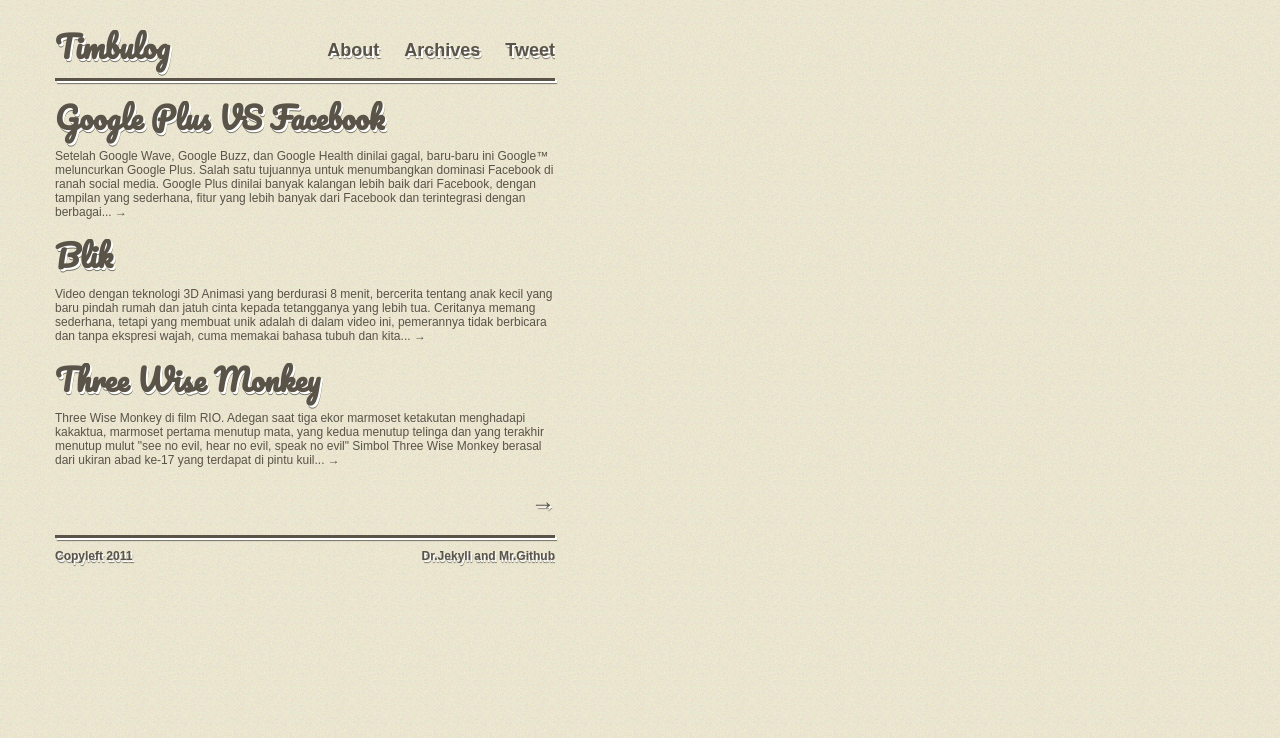
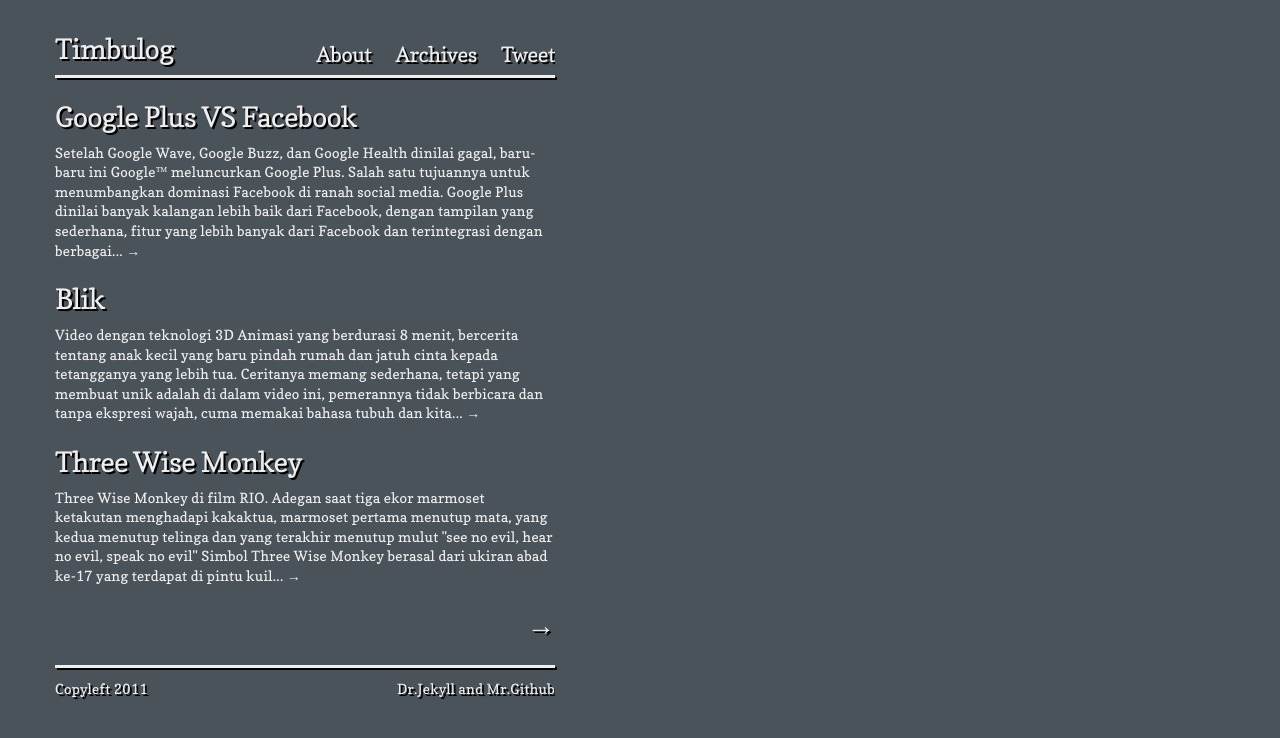
Before and after one commit to timbul/timbul.github.com, a Jekyll site: the page built from index.html, in a window 1280 px wide. Shown: the top 738 px of the page. Built offline with Jekyll 4.4.1, drawn with Linux system fonts in a browser that asks for light colours; Markdown is read by kramdown in place of the engine named in the settings; the list of posts is cut into pages by our own code.

Commit message:
edit css

```diff
--- a/404.html
+++ b/404.html
@@ -8,7 +8,6 @@
 <meta name="author" content="Heru Setiawan" />
 <meta name="google-site-verification" content="560b5oVJ23apy5RcIC3H5kBgBqt7UhhuGLpr49riXAE" />
 <link href='/css/style.css' rel='stylesheet' type='text/css' />
-<link href='http://fonts.googleapis.com/css?family=Pacifico' rel='stylesheet' type='text/css'>
 <link rel="shortcut icon" href="/images/favicon.png" type="image/x-icon" />
 <link href='/atom.xml' rel='alternate' title='Timbulog' type='application/atom+xml'/>
 </head>
--- a/_layouts/default.html
+++ b/_layouts/default.html
@@ -8,7 +8,6 @@
 <meta name="author" content="Heru Setiawan" />
 <meta name="google-site-verification" content="560b5oVJ23apy5RcIC3H5kBgBqt7UhhuGLpr49riXAE" />
 <link href='/css/style.css' rel='stylesheet' type='text/css' />
-<link href='http://fonts.googleapis.com/css?family=Pacifico' rel='stylesheet' type='text/css'>
 <link rel="shortcut icon" href="/images/favicon.png" type="image/x-icon" />
 <link href='/atom.xml' rel='alternate' title='Timbulog' type='application/atom+xml'/>
 </head>
--- a/css/style.css
+++ b/css/style.css
@@ -1,6 +1,6 @@
 @charset "utf-8";
 html, body, div, span, object, iframe, h1, h2, h3, h4, h5, h6, p, blockquote, pre, abbr, address, cite, code, del, dfn, em, img, ins, kbd, q, samp, small, strong, sub, sup, var, b, i, dl, dt, dd, ol, ul, li, fieldset, form, label, legend, table, caption, tbody, tfoot, thead, tr, th, td, article, aside, canvas, details, figcaption, figure, footer, header, hgroup, menu, nav, section, summary, time, mark, audio, video{margin:0; padding:0; border:0; outline:0; vertical-align:baseline; background:transparent; }
-body{line-height:1; }
+body{line-height:1.4; }
 article, aside, canvas, details, figcaption, figure, footer, header, hgroup, menu, nav, section, summary{display:block; }
 blockquote, q{quotes:none; }
 blockquote:before, blockquote:after, q:before, q:after{content:''; content:none; }
@@ -19,23 +19,29 @@
 .column {margin: 0 5px;	overflow: hidden;float: left;display: inline;}
 .row {	width: 510px;margin: 0 0 0 50px;	overflow: hidden;}
 .row .row {margin: 0 -5px;	width: auto;display: inline-block;}
-body{background-image:url('/images/background.png'); color:#595348; font:12px Arial,Helvetica,sans-serif; position:relative; }
-a:link, a:visited{color:#595348; text-decoration:none;   -webkit-transition: color .25s ease-out, text-shadow .25s ease-out;  -moz-transition: color .25s ease-out, text-shadow .25s ease-out;
+body{background-color:#4A525A; color:#eee; font:14px 'Copse',Georgia,"Times New Roman",Times,serif; position:relative; line-height:1.4; letter-spacing:0.02em;}
+@font-face {
+  font-family: 'Copse';
+  font-style: normal;
+  font-weight: normal;
+  src: local('Copse'), url('/css/copse.woff') format('woff');
+}
+a:link, a:visited{color:#eee; text-decoration:none;   -webkit-transition: color .25s ease-out, text-shadow .25s ease-out;  -moz-transition: color .25s ease-out, text-shadow .25s ease-out;
   -o-transition: color .25s ease-out, text-shadow .25s ease-out;
   transition: color .25s ease-out, text-shadow .25s ease-out;}
-a:hover{text-decoration:none; color:#190; }
+a:hover{text-decoration:none; color:#aaa; }
 a:focus{top:1px; left:1px; position:relative; outline:0; }
-article p a:link, article p a:visited{color:#190; }
-article p a:hover{color:#595348; }
+article p a:link, article p a:visited{color:#eee; border-bottom:1px solid #eee;}
+article p a:hover{color:#aaa;border-bottom:1px solid #aaa; }
 blockquote{font-family:Georgia,"Times New Roman",Times,serif; margin:5px; padding:10px; font-size:1.52em; font-style:italic; line-height:1.3em; quotes:none; }
-h1, h2, h3, h4, h5{margin:0 0 0.5em; line-height:1.1em; }
-h1, h2 {font-family:'Pacifico',arial,serif; font-size:2.5em; text-shadow: 2px 2px 0 #FFFFFF, 2px 3px 0 rgba(0, 0, 0, 0.5); }
+h1, h2, h3, h4, h5{margin:0 0 0.2em;letter-spacing: -0.02em;}
+h1, h2 { font-size:2em; font-weight:normal;}
 h3{font-size:1.652em; }
 h4{font-size:1em; }
 h5{font-size:1.252em; }
 h6{font-size:1.52em; }
-nav ul{list-style:none; font-size:1.5em; margin:10px 0 0; text-align:right; font-weight:bold; }
-nav ul li{display:inline; padding-left:20px; text-shadow:2px 2px 0 #fff, 2px 3px 1px rgba(0, 0, 0, 0.5); padding-left:20px; }
+nav ul{list-style:none; font-size:1.5em; margin:10px 0 0; text-align:right; letter-spacing: -0.02em;}
+nav ul li{display:inline; padding-left:20px; padding-left:20px; }
 ul{list-style:none; }
 ul, ol{margin:0 0 1.5em 2em; padding:0; }
 ::selection{background:#595348; }
@@ -55,10 +61,11 @@
 .tengah {text-align:center;}
 .right{text-align:right;float:right;}
 .gambar{padding-bottom:11px; background:url('/images/bgr.png') 23px bottom no-repeat; position:relative; width:500px;}
-footer{font-size:1em; font-weight:bold; margin:20px auto; text-shadow:2px 2px 0 #FFFFFF, 2px 3px 1px rgba(0, 0, 0, 0.5); line-height: 3em;}
+footer{font-size:1em; margin:20px auto; line-height: 3em;}
 header{margin:30px auto 20px;}
-.garis {height: 3px; width: 500px; margin: 0 auto 0 55px; background-color: #595348; box-shadow: 2px 2px 0pt rgb(255, 255, 255), 2px 3px 1px rgba(0, 0, 0, 0.5); -webkit-box-shadow: 2px 2px 0pt rgb(255, 255, 255), 2px 3px 1px rgba(0, 0, 0, 0.5); -moz-box-shadow: 2px 2px 0pt rgb(255, 255, 255), 2px 3px 1px rgba(0, 0, 0, 0.5); -o-box-shadow: 2px 2px 0pt rgb(255, 255, 255), 2px 3px 1px rgba(0, 0, 0, 0.5); overflow:hidden; display:block;}
-.prev, .next {font-size:2em;text-shadow:2px 2px 0 #fff, 2px 3px 1px rgba(0, 0, 0, 0.5);}
+.garis {height: 3px; width: 500px; margin: 0 auto 0 55px; background-color: #eee; box-shadow: 2px 2px 0 #000000; overflow:hidden; display:block;}
+.prev, .next, header, footer, h1, h2, h3, h4, h5 {text-shadow:2px 2px 0 #000000}
+.prev, .next {font-size:2em; font-weight:bold;}
 .post{margin-top:20px; margin-bottom:20px;}
 ::selection{background:gray; color:white; }
 ::selection{background:gray; color:white; }
```
Also changed, not shown: css/copse.woff (added), images/background.png (deleted).
